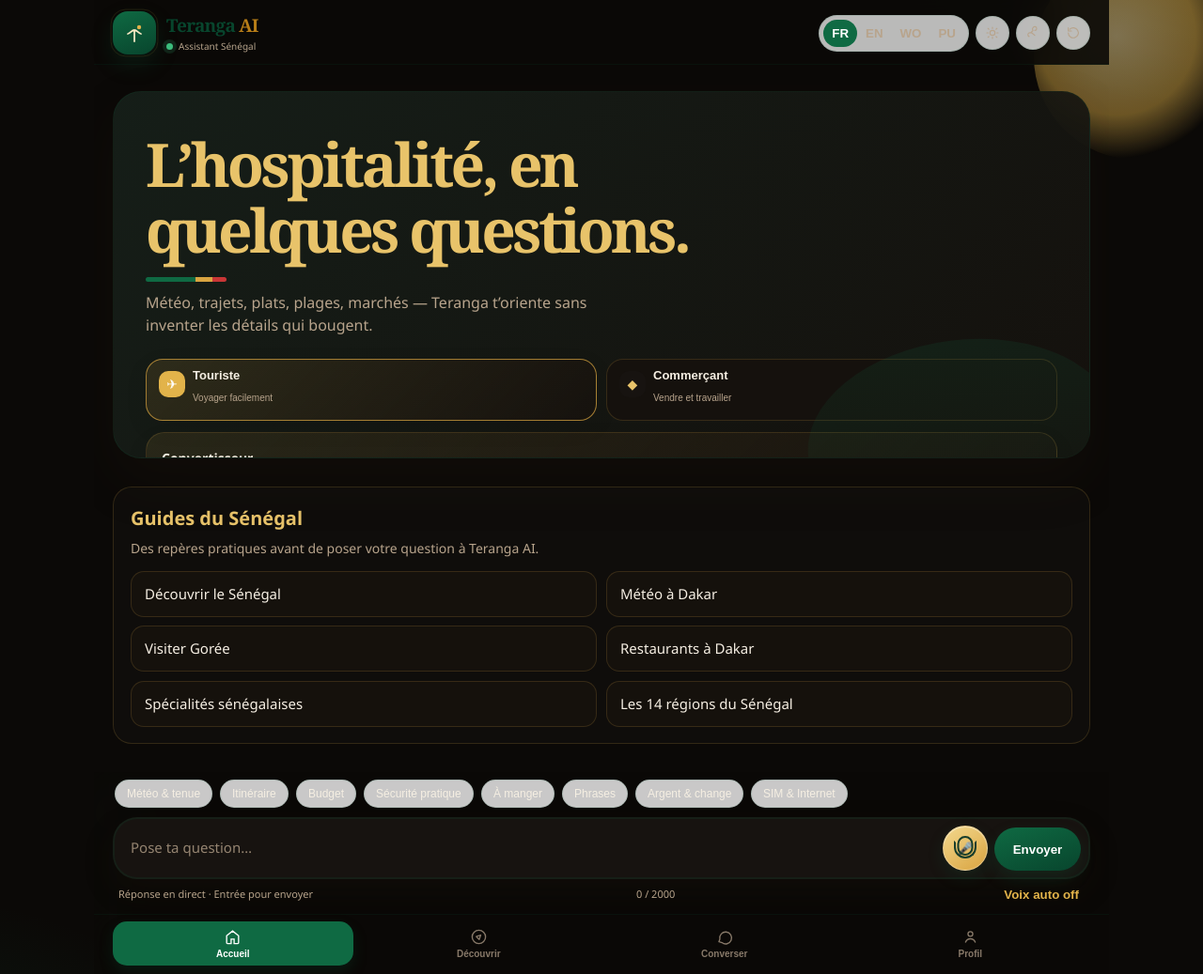
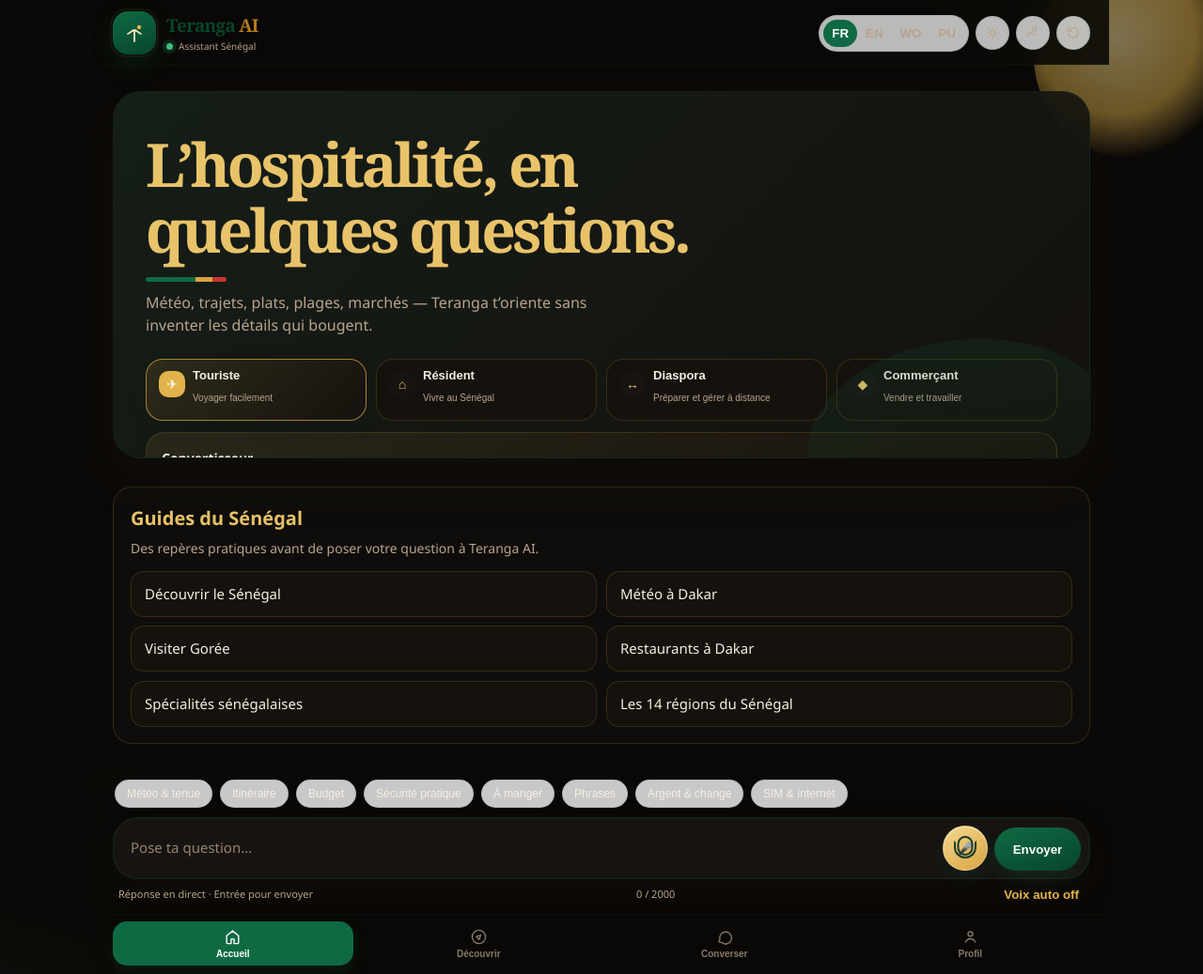
Before and after one commit to barouu78-wq/teranga-ai, a Flask app: page / in a window 1280 px wide. Shown: the whole page at 94% size. Run offline with Flask 3, Linux system fonts and the light colour scheme; data that the repository does not hold is empty; some libraries are stand-ins or nearby versions.

Commit message:
feat: add resident and diaspora profiles

```diff
--- a/templates/home.html
+++ b/templates/home.html
@@ -851,7 +851,7 @@ body.has-chat #messages{padding-top:4px}
 }
 
 /* Teranga Audience v1 — tourist & merchant entry points */
-.audience-mode{display:grid;grid-template-columns:1fr 1fr;gap:10px;margin:18px 0 12px}
+.audience-mode{display:grid;grid-template-columns:repeat(4,minmax(0,1fr));gap:10px;margin:18px 0 12px}
 .audience-btn{min-height:66px;padding:10px 13px;border:1px solid var(--line);border-radius:18px;background:var(--card);color:var(--ink);text-align:left;display:grid;grid-template-columns:28px 1fr;grid-template-rows:auto auto;column-gap:8px;cursor:pointer;transition:transform .18s ease,border-color .18s ease,background .18s ease,box-shadow .18s ease}
 .audience-btn span{grid-row:1/3;display:grid;place-items:center;width:28px;height:28px;margin-top:2px;border-radius:10px;background:var(--soft);color:var(--gold);font-size:14px}
 .audience-btn b{font-size:13px;line-height:1.1}
@@ -859,7 +859,7 @@ body.has-chat #messages{padding-top:4px}
 .audience-btn:hover{transform:translateY(-1px);border-color:rgba(217,164,65,.5)}
 .audience-btn.on{border-color:rgba(217,164,65,.72);background:linear-gradient(135deg,rgba(217,164,65,.13),var(--card));box-shadow:0 8px 24px rgba(0,0,0,.08)}
 .audience-btn.on span{background:var(--brand);color:#fff}
-@media(max-width:680px){.audience-mode{margin:14px 0 10px}.audience-btn{min-height:62px;padding:9px 11px;border-radius:16px}}
+@media(max-width:680px){.audience-mode{grid-template-columns:1fr 1fr;margin:14px 0 10px}.audience-btn{min-height:62px;padding:9px 11px;border-radius:16px}}
 @media(prefers-reduced-motion:reduce){.audience-btn{transition:none}}
 /* Teranga FX v1 */
 .fx-widget{margin:12px 0 16px;padding:16px;border:1px solid var(--line);border-radius:20px;background:linear-gradient(135deg,rgba(217,164,65,.10),var(--card));box-shadow:0 10px 28px rgba(0,0,0,.06)}
@@ -908,6 +908,8 @@ body.has-chat #messages{padding-top:4px}
     <p id="heroText">Météo, trajets, plats, plages, marchés — Teranga t’oriente sans inventer les détails qui bougent.</p>
     <div class="audience-mode" id="audienceMode" role="group" aria-label="Profil d'utilisation">
   <button type="button" class="audience-btn on" data-audience="tourist" aria-pressed="true"><span>✈</span><b id="audienceTourist">Touriste</b><small id="audienceTouristHint">Voyager facilement</small></button>
+  <button type="button" class="audience-btn" data-audience="resident" aria-pressed="false"><span>⌂</span><b id="audienceResident">Résident</b><small id="audienceResidentHint">Vivre au Sénégal</small></button>
+  <button type="button" class="audience-btn" data-audience="diaspora" aria-pressed="false"><span>↔</span><b id="audienceDiaspora">Diaspora</b><small id="audienceDiasporaHint">Préparer et gérer à distance</small></button>
   <button type="button" class="audience-btn" data-audience="merchant" aria-pressed="false"><span>◆</span><b id="audienceMerchant">Commerçant</b><small id="audienceMerchantHint">Vendre et travailler</small></button>
 </div><section class="fx-widget" id="fxWidget" aria-label="Convertisseur de devises">
   <div class="fx-head"><div><b id="fxTitle">Convertisseur</b><small id="fxUpdated">Taux indicatif</small></div><span>🇸🇳</span></div>
@@ -1059,6 +1061,24 @@ ff:{
 }
 };
 const voiceMap={fr:'fr-FR',en:'en-US',wo:'wo-SN',ff:'fr-FR'};
+const AUDIENCE_EXTRA={
+fr:{
+ resident:[['Vie quotidienne','Aide-moi à gérer ma vie quotidienne au Sénégal : transport, démarches, paiements et services.'],['Démarches','Quelles démarches administratives dois-je vérifier pour ma situation au Sénégal ?'],['Budget maison','Aide-moi à organiser mon budget mensuel en FCFA.'],['Services locaux','Comment trouver les bons services dans mon quartier ?']],
+ diaspora:[['Préparer mon retour','Je prépare un séjour ou un retour au Sénégal : aide-moi à organiser les priorités.'],['Maison & famille','Quelles choses dois-je prévoir pour gérer une maison ou aider ma famille au Sénégal ?'],['Argent à distance','Comment organiser mes transferts et dépenses au Sénégal en limitant les frais ?'],['Investir','Quelles informations dois-je vérifier avant un projet ou un investissement au Sénégal ?']]
+},
+en:{
+ resident:[['Daily life','Help me manage daily life in Senegal: transport, paperwork, payments and services.'],['Paperwork','Which administrative requirements should I verify for my situation in Senegal?'],['Home budget','Help me organize my monthly budget in CFA francs.'],['Local services','How can I find the right services in my area?']],
+ diaspora:[['Plan my return','I am preparing a stay or return to Senegal. Help me organize the priorities.'],['Home & family','What should I plan for managing a home or helping family in Senegal?'],['Money from abroad','How can I organize transfers and spending in Senegal while limiting fees?'],['Investing','What should I verify before a project or investment in Senegal?']]
+},
+wo:{
+ resident:[['Dund','Jàppale ma doxal dund bés bu nekk ci Senegaal: yoon, formalité, fey ak services.'],['Formalité','Yan formalité laa wara seet ngir sama situation ci Senegaal?'],['Budget kër','Jàppale ma tëral sama budget weer ci CFA.'],['Services','Naka laa mëna gis services yi ci sama quartier?']],
+ diaspora:[['Waxtu dellusi','Maa ngi waajal tukki walla dellusi Senegaal; jàppale ma defar yi ëpp solo.'],['Kër ak waa kër','Lan laa wara waajal ngir sama kër walla dimbali sama waa kër ci Senegaal?'],['Xaalis dale biti','Naka laa mëna tëral yónnee xaalis ak dépense ci Senegaal te moytu frais?'],['Investir','Yan mbir laa wara seet bala ma tàmbali projet walla investissement ci Senegaal?']]
+},
+ff:{
+ resident:[['Dundugol','Wallu-mi e doxude dund bés e Senegaal: laawol, formalité, feyde e sarwiis.'],['Formalité','Hol formalité mi wara ƴeewta ngam xaalis am e Senegaal?'],['Budget suudu','Wallu-mi feewtude budget am e CFA e yontere.'],['Sarwiis','No mi yiyirta sarwiis ɗe moƴƴi e quartier am?']],
+ diaspora:[['Waajta ruttorde','Mi waajtii yahdugol walla ruttorde e Senegaal; wallu-mi feewtude ko ɓuri nafde.'],['Suudu e ɓeyngu','Hol ko mi waajta ngam suudu walla wallude ɓeyngu am e Senegaal?'],['Ceede daga ley','No mi doxirta yónnude ceede e dépense e Senegaal, ngam faamde frais?'],['Investir','Hol ko mi ƴeewta hade mi fuɗɗa projet walla investissement e Senegaal?']]
+}
+};
 const MONEY_SIM={
 fr:{
 tourist:[['Argent & change',"Convertis mon argent en FCFA et explique-moi les frais à prévoir."],['SIM & Internet',"Quelle SIM ou eSIM choisir au Sénégal pour un séjour touristique ?"]],
@@ -1129,11 +1149,13 @@ const audienceContext={
 
 function renderAudience(){
   const t=T[lang], a=AUDIENCE[lang]||AUDIENCE.fr;
-  const labels=lang==='fr'?['Touriste','Voyager facilement','Commerçant','Vendre et travailler']:lang==='en'?['Tourist','Travel easily','Merchant','Sell and work']:lang==='wo'?['Tukki','Dem ak yomb','Jaaykat','Jaay ak liggéey']:['Yahduɗo','Yahrude e hoyre','Jaaytoowo','Jaayde e golle'];
+  const labels=lang==='fr'?['Touriste','Voyager facilement','Résident','Vivre au Sénégal','Diaspora','Préparer et gérer à distance','Commerçant','Vendre et travailler']:lang==='en'?['Tourist','Travel easily','Resident','Live in Senegal','Diaspora','Plan and manage remotely','Merchant','Sell and work']:lang==='wo'?['Tukki','Dem ak yomb','Dundkat','Dund ci Senegaal','Diaspora','Waajal ak doxal ci sore','Jaaykat','Jaay ak liggéey']:['Yahduɗo','Yahrude e hoyre','Dunndotoowo','Dund e Senegaal','Diaspora','Waajta e doxal daga woɗnde','Jaaytoowo','Jaayde e golle'];
   $('audienceTourist').textContent=labels[0];$('audienceTouristHint').textContent=labels[1];
-  $('audienceMerchant').textContent=labels[2];$('audienceMerchantHint').textContent=labels[3];
+  $('audienceResident').textContent=labels[2];$('audienceResidentHint').textContent=labels[3];
+  $('audienceDiaspora').textContent=labels[4];$('audienceDiasporaHint').textContent=labels[5];
+  $('audienceMerchant').textContent=labels[6];$('audienceMerchantHint').textContent=labels[7];
   document.querySelectorAll('.audience-btn').forEach(b=>{const on=b.dataset.audience===audience;b.classList.toggle('on',on);b.setAttribute('aria-pressed',on?'true':'false');});
-  const rows=[...(a[audience]||[]),...((MONEY_SIM[lang]&&MONEY_SIM[lang][audience])||[])];
+  const rows=[...(a[audience]||[]),...((AUDIENCE_EXTRA[lang]&&AUDIENCE_EXTRA[lang][audience])||[]),...((MONEY_SIM[lang]&&MONEY_SIM[lang][audience])||[])];
   const cards=rows.map(([t,q])=>({t,q,d:''}));
   const frag=document.createDocumentFragment(),chips=document.createDocumentFragment();
   cards.forEach((c,i)=>{
```
